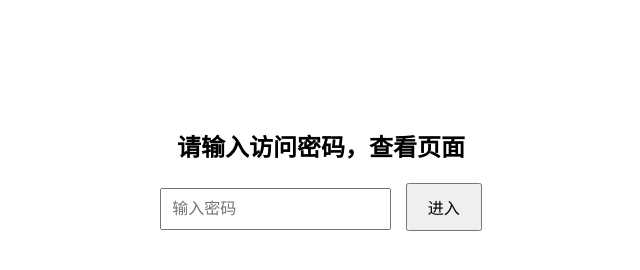
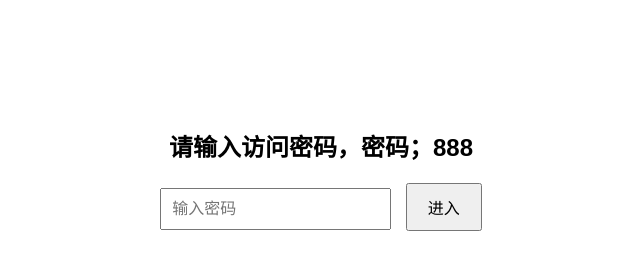
Before and after one commit to aideact/name, a plain HTML site: page index.html in a window 1280 px wide. Shown: the whole page, without its empty margins (319-959 px from the left). Drawn offline with Linux system fonts and the light colour scheme.

Commit message:
Update index.html

```diff
--- a/index.html
+++ b/index.html
@@ -11,7 +11,7 @@
 </head>
 <body>
 
-<h2>请输入访问密码，查看页面</h2>
+<h2>请输入访问密码，密码；888</h2>
 <input type="password" id="pwd" placeholder="输入密码">
 <button onclick="checkPassword()">进入</button>
 <p id="msg" style="color:red;"></p>
@@ -31,4 +31,5 @@ function checkPassword() {
 </script>
 
 </body>
+
 </html>
```
